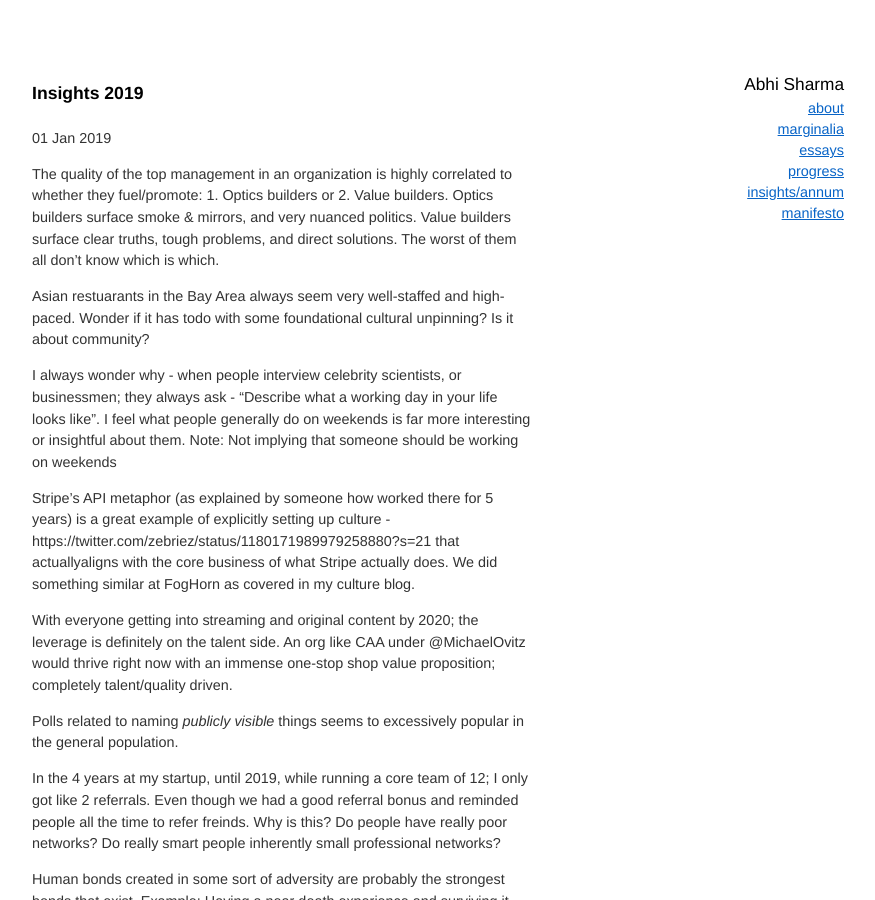
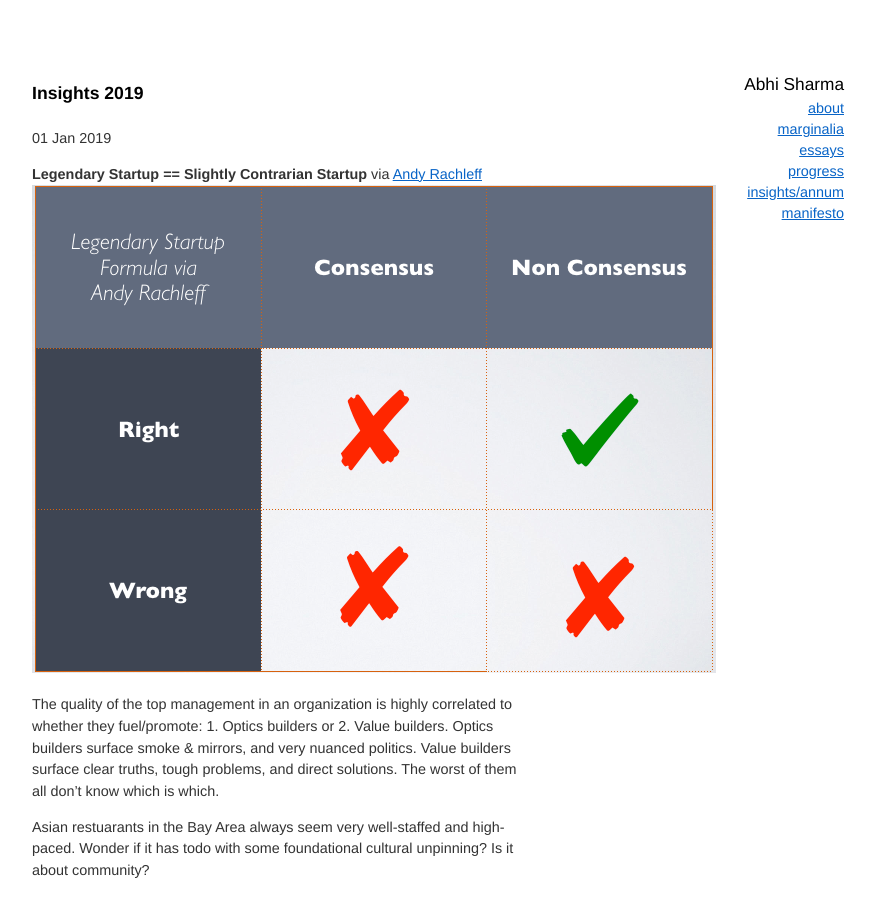
Before and after one commit to abhisharmab/abhisharmab.github.io, a Jekyll site: the page built from insights/_posts/2019-01-01-insights-in-2019.md, in a window 1280 px wide and 900 px high. Shown: the whole window, without its empty margins (192-1067 px from the left). Built offline with Jekyll 4.4.1, drawn with Linux system fonts in a browser that asks for light colours.

Commit message:
new insight arachleff

```diff
--- a/insights/_posts/2019-01-01-insights-in-2019.md
+++ b/insights/_posts/2019-01-01-insights-in-2019.md
@@ -5,6 +5,9 @@ category: insights
 date: 2019-01-01
 abstract: Collage of powerful insights and notes
 ---
+
+**Legendary Startup == Slightly Contrarian Startup** via [Andy Rachleff](https://twitter.com/arachleff)
+![](/assets/legend_startup.png)
 
 The quality of the top management in an organization is highly correlated to whether they fuel/promote: 1. Optics builders or 2. Value builders. Optics builders surface smoke & mirrors, and very nuanced politics. Value builders surface clear truths, tough problems, and direct solutions. The worst of them all don't know which is which.
 
```
Also changed, not shown: assets/legend_startup.png (added).
